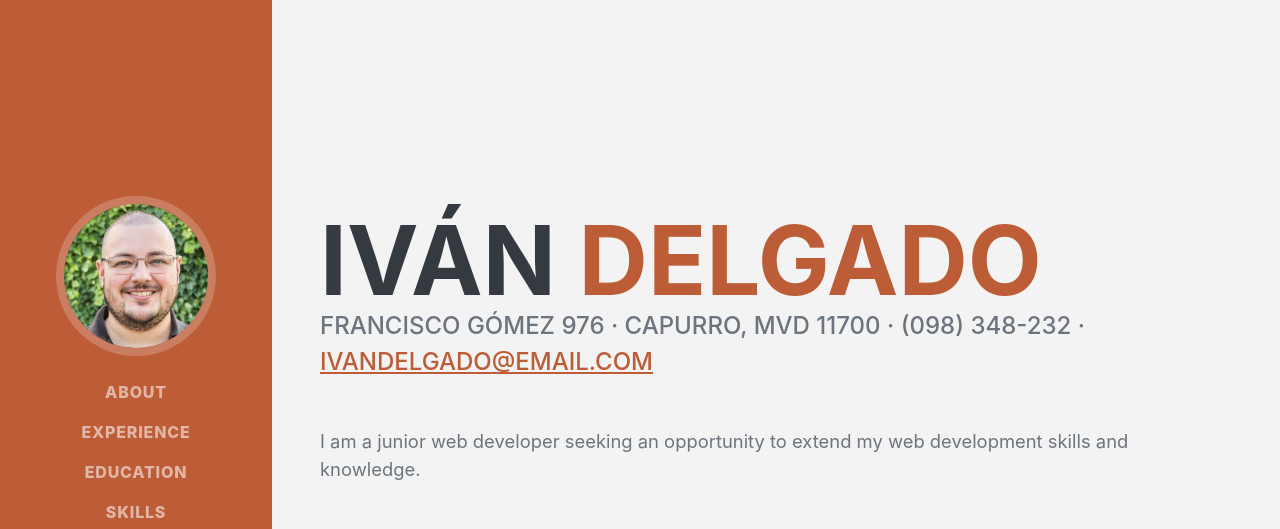
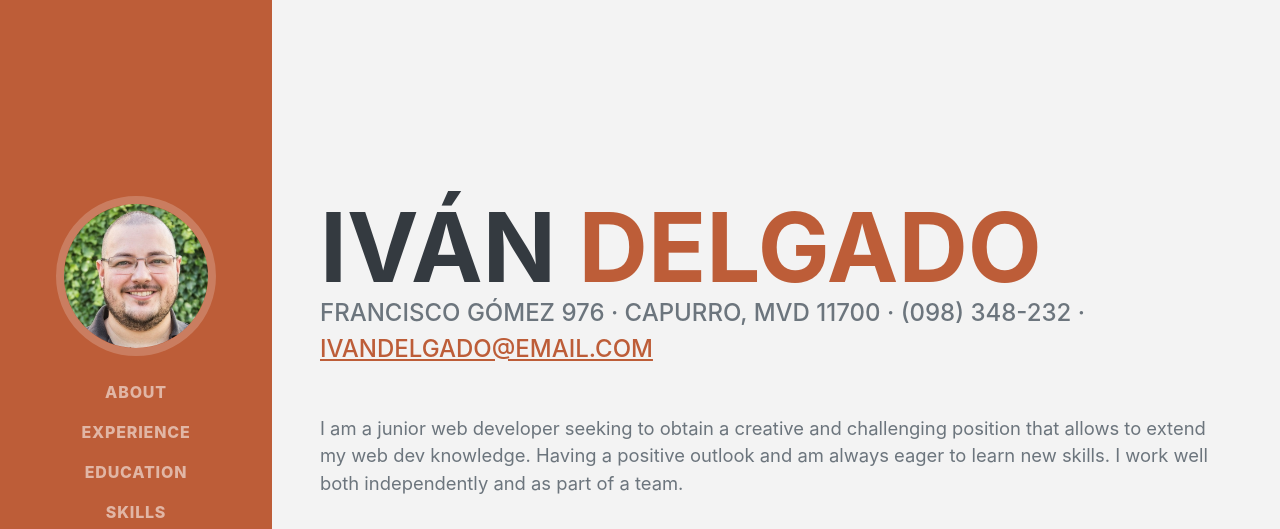
Before and after one commit to kuolex/resume, a plain HTML site: page index.html in a window 1280 px wide. Shown: the top 529 px of the page. Drawn offline with nearby package versions, Linux system fonts and the light colour scheme; a web font is replaced by a local one.

Commit message:
Update index.html
updated summary

```diff
--- a/index.html
+++ b/index.html
@@ -95,8 +95,7 @@
             <a href="mailto:ivandelgado@email.com">ivandelgado@email.com</a>
           </div>
           <p class="lead mb-5">
-            I am a junior web developer seeking an opportunity to extend my web
-            development skills and knowledge.
+            I am a junior web developer seeking to obtain a creative and challenging position that allows to extend my web dev knowledge. Having a positive outlook and am always eager to learn new skills. I work well both independently and as part of a team.
           </p>
           <div class="social-icons">
             <a class="social-icon" href="https://www.linkedin.com/in/delgadoi/"
```
